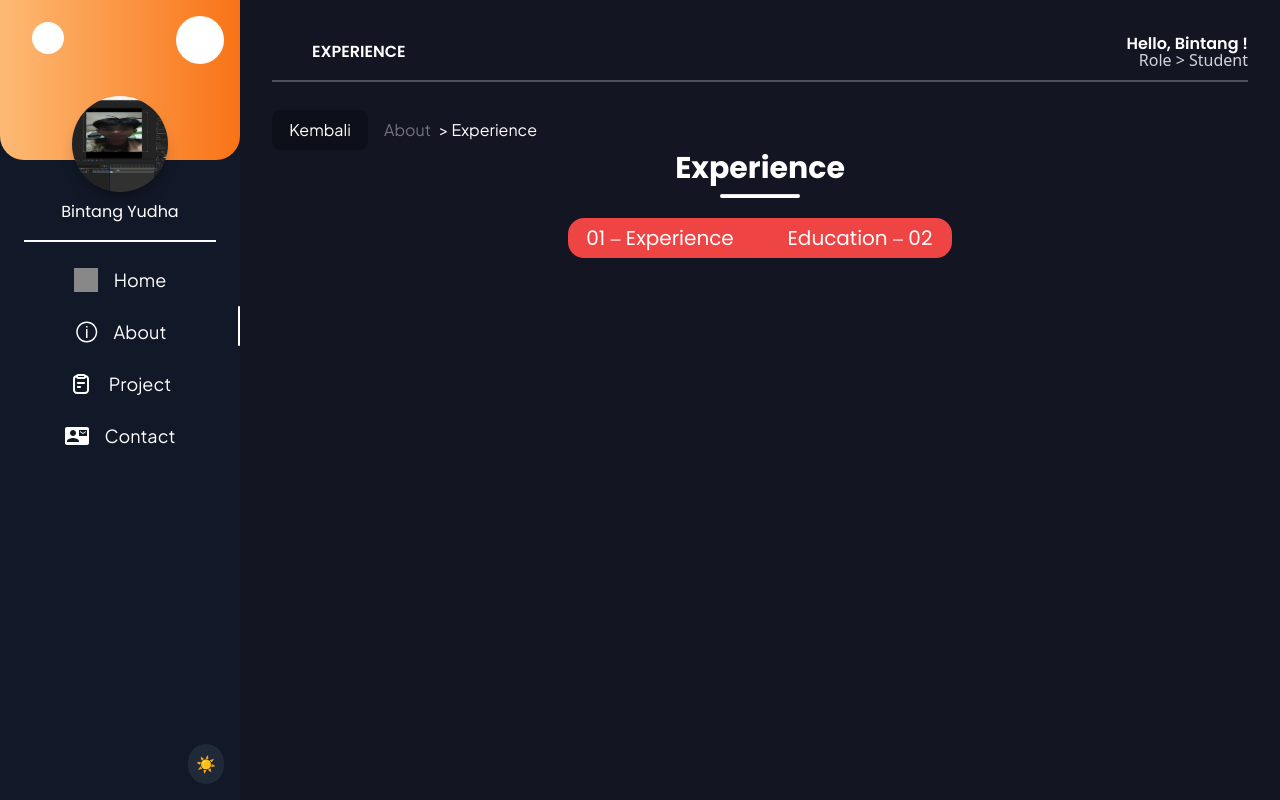
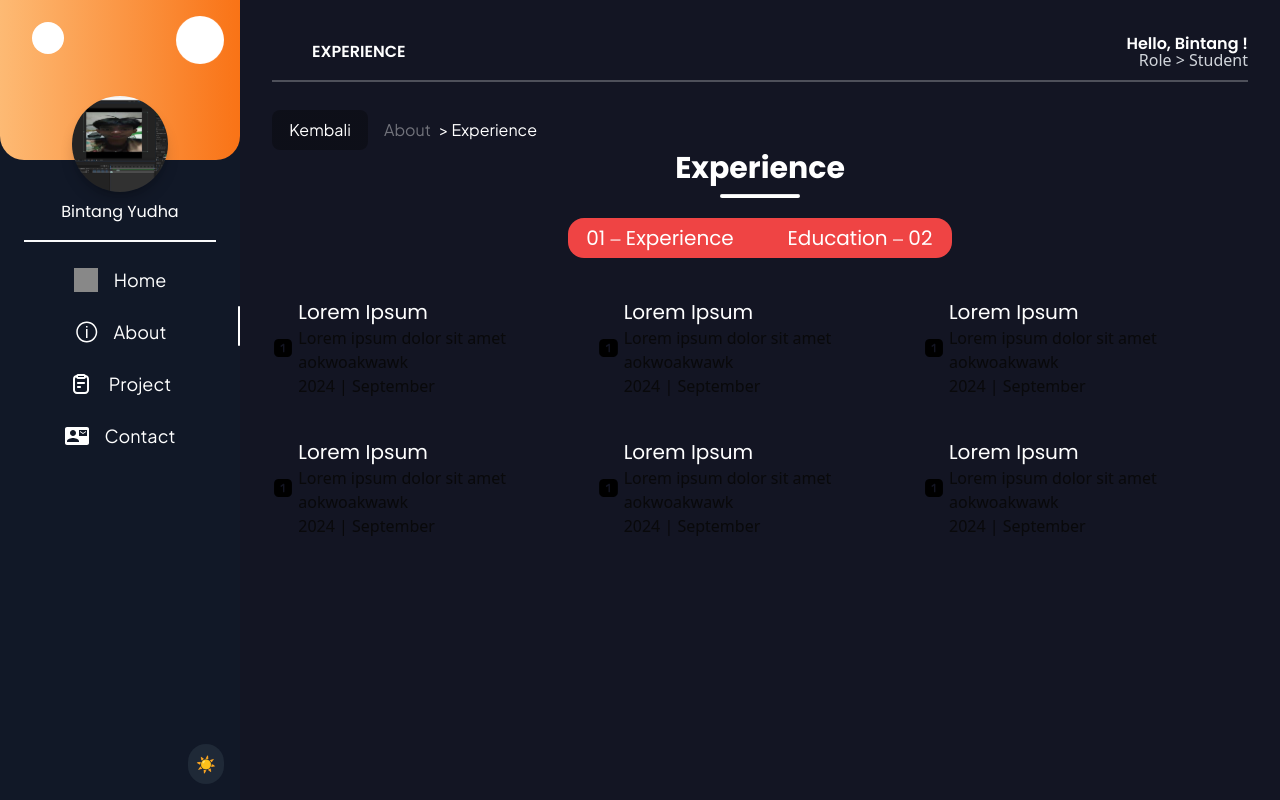
Before and after one commit to Bibintanggg/porto-V3, a React (Vite) app: page /about/experience in a window 1280 px wide. Built offline with nearby package versions, Linux system fonts and the light colour scheme; grey boxes are pictures that could not be loaded.

Commit message:
Done  experince, sisa styling dikit doang

```diff
--- a/src/Pages/Experience.jsx
+++ b/src/Pages/Experience.jsx
@@ -163,8 +163,25 @@ function Experience() {
               ))}
             </div>
           ) : (
-            <div>
-
+            <div className="grid grid-cols-3">
+              {experience.map((data_experience) => (
+                <div
+                key={data_experience.id}
+                className="">
+                  <div className="flex justify-center">
+                    <div className="flex items-center mt-10 gap-1">
+                      <div className="overflow-hidden">
+                        <img src={OneIcon} className="w-full " />
+                      </div>
+                      <div className="flex flex-col">
+                        <h1 className="text-xl font-poppins text-white">{data_experience.title}</h1>
+                        <h2>{data_experience.desc}</h2>
+                        <p>{data_experience.date}</p>
+                      </div>
+                    </div>
+                  </div>
+                </div>
+              ))}
             </div>
           )}
 
```
